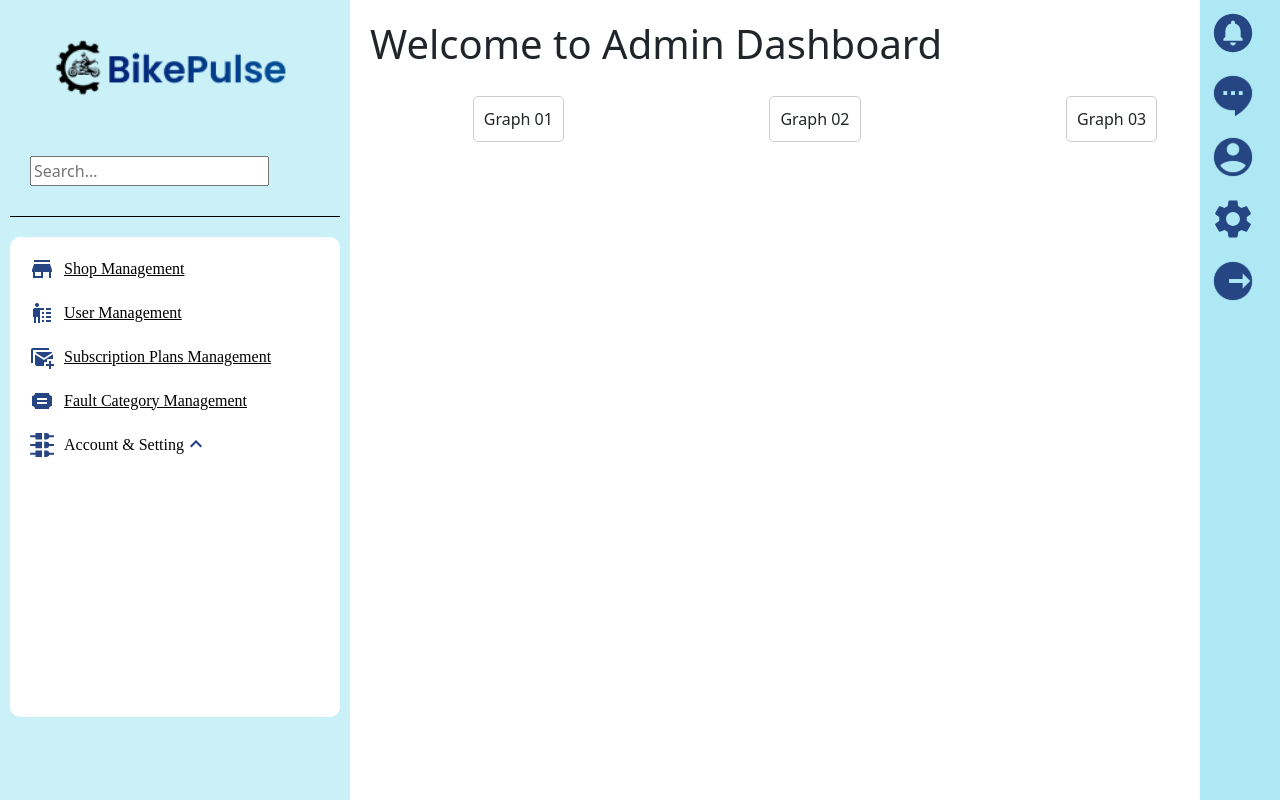
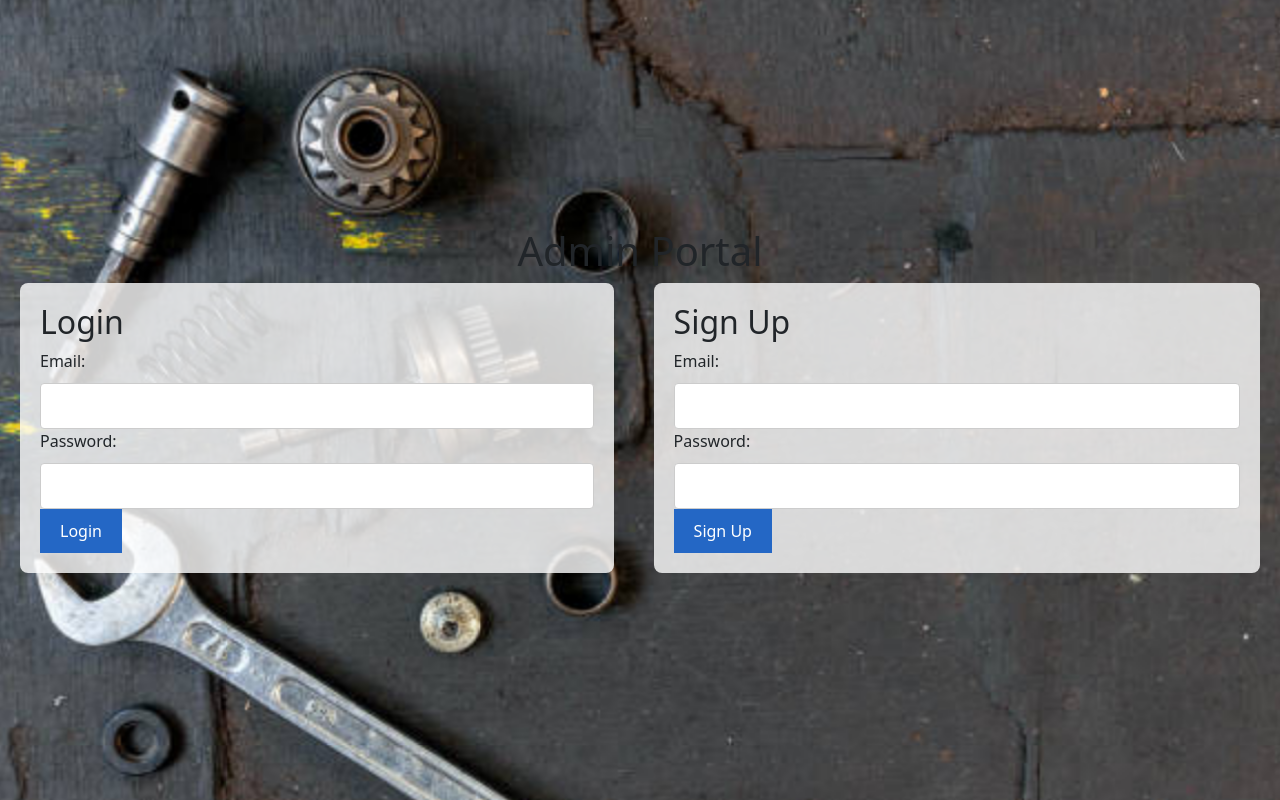
Before and after one commit to sithuminikaushalya/Motorbike_Service_Station_Reservation_System, a React (Create React App) app in the folder frontend/: page / in a window 1280 px wide. Built offline with nearby package versions, Linux system fonts and the light colour scheme.

Commit message:
New Files and Some Modifications

```diff
--- a/frontend/src/App.js
+++ b/frontend/src/App.js
@@ -5,18 +5,21 @@ import LeftSidebar from "./admin/common/LeftSidebar";
 import FaultManagementWindow from "./admin/views/FaultManagementWindow";
 import UserManagementWindow from "./admin/views/UserManagementWindow";
 import ShopManagementWindow from "./admin/views/ShopManagementWindow";
+import SubscriptionPlansManagementWindow from "./admin/views/SubscriptionPlansManagamentWindow";
+import AdminHomePage from "./admin/views/AdminHomePage";
 
 
 const App = () =>{
   return(
    <Router>
       <Routes>
-        <Route path="/" element={<AdminDashboard  />} />
+        <Route path="/" element={<AdminHomePage />} />
+        <Route path="/admin/dashboard" element={<AdminDashboard  />} />
         <Route path="/" element={<LeftSidebar />} />
         <Route path="/fault-management" element={<FaultManagementWindow />} />
         <Route path="/user-management" element={<UserManagementWindow />} />
         <Route path="/shop-management" element={<ShopManagementWindow />} />
-
+        <Route path="/subscription-plans" element={<SubscriptionPlansManagementWindow />} />
       </Routes>
     </Router>
 
--- a/frontend/src/admin/common/LeftSidebar.jsx
+++ b/frontend/src/admin/common/LeftSidebar.jsx
@@ -1,4 +1,3 @@
-// src/common/LeftSidebar.jsx
 import React from 'react';
 import { Link } from 'react-router-dom';
 import './LeftSidebar.css';
@@ -49,7 +48,6 @@ const LeftSidebar = () => {
           <img src={DropdownIcon} alt="Dropdown" className="dropdown-icon" />
           <div className="dropdown-content">
             <span>Profile</span>
-            <span>User Managemnt</span>
             <span>Account Setting</span>
             <span>Chat Setting</span>
           </div>
--- /dev/null
+++ b/frontend/src/admin/views/AdminHomePage.css
@@ -0,0 +1,80 @@
+.admin-home-page {
+    position: relative;
+    height: 100vh;
+    overflow: hidden;
+}
+
+.background-image {
+    position: absolute;
+    top: 0;
+    left: 0;
+    width: 100%;
+    height: 100%;
+    background: url('../../assets/home.jpg') center/cover;
+    animation: backgroundAnimation 20s infinite alternate;
+    /* Add animation */
+}
+
+.content {
+    position: relative;
+    z-index: 1;
+    display: flex;
+    flex-direction: column;
+    align-items: center;
+    justify-content: center;
+    height: 100%;
+}
+
+h1 {
+    color: #fff;
+    font-size: 30em; /* Adjusted font size */
+    margin-bottom: 30px;
+}
+
+.forms-container {
+    display: flex;
+}
+
+form {
+    background-color: rgba(255, 255, 255, 0.8);
+    padding: 20px;
+    border-radius: 8px;
+    margin: 0 20px;
+}
+
+label {
+    display: block;
+    margin-bottom: 10px;
+}
+
+input {
+    width: 100%;
+    padding: 10px;
+    margin-bottom: 30px;
+    border: 1px solid #ccc;
+    border-radius: 4px;
+}
+
+button {
+    background-color: #2467c5;
+    color: #fff;
+    padding: 10px 20px;
+    margin-top: 20px;
+    border: none;
+    border-radius: 15px;
+    cursor: pointer;
+}
+
+button:hover {
+    background-color: #45a049;
+}
+
+@keyframes backgroundAnimation {
+    from {
+        transform: scale(1);
+    }
+
+    to {
+        transform: scale(1.1);
+    }
+}
--- /dev/null
+++ b/frontend/src/admin/views/AdminHomePage.jsx
@@ -0,0 +1,72 @@
+import React, { useState } from 'react';
+import { useNavigate } from 'react-router-dom'; // Import useNavigate
+import './AdminHomePage.css';
+
+const AdminHomePage = () => {
+  const navigate = useNavigate(); // Initialize useNavigate
+
+  const [loginData, setLoginData] = useState({ email: '', password: '' });
+  const [signupData, setSignupData] = useState({ email: '', password: '' });
+
+  const handleLoginSubmit = (e) => {
+    e.preventDefault();
+    // Add your login logic here
+    console.log('Login submitted:', loginData);
+
+    // Assuming successful login, navigate to the admin dashboard
+    navigate('/admin/dashboard');
+  };
+
+  const handleSignupSubmit = (e) => {
+    e.preventDefault();
+    // Add your signup logic here
+    console.log('Signup submitted:', signupData);
+  };
+
+  return (
+    <div className="admin-home-page">
+      <div className="background-image"></div>
+      <div className="content">
+        <h1 className="admin-title">Admin Portal</h1>
+
+        <div className="forms-container">
+          <form className="login-form" onSubmit={handleLoginSubmit}>
+            <h2>Login</h2>
+            <label>Email:</label>
+            <input
+              type="email"
+              value={loginData.email}
+              onChange={(e) => setLoginData({ ...loginData, email: e.target.value })}
+            />
+            <label>Password:</label>
+            <input
+              type="password"
+              value={loginData.password}
+              onChange={(e) => setLoginData({ ...loginData, password: e.target.value })}
+            />
+            <button type="submit">Login</button>
+          </form>
+
+          <form className="signup-form" onSubmit={handleSignupSubmit}>
+            <h2>Sign Up</h2>
+            <label>Email:</label>
+            <input
+              type="email"
+              value={signupData.email}
+              onChange={(e) => setSignupData({ ...signupData, email: e.target.value })}
+            />
+            <label>Password:</label>
+            <input
+              type="password"
+              value={signupData.password}
+              onChange={(e) => setSignupData({ ...signupData, password: e.target.value })}
+            />
+            <button type="submit">Sign Up</button>
+          </form>
+        </div>
+      </div>
+    </div>
+  );
+};
+
+export default AdminHomePage;
--- a/frontend/src/admin/views/ShopManagementWindow.css
+++ b/frontend/src/admin/views/ShopManagementWindow.css
@@ -1,4 +1,3 @@
-/* Default styles */
 .shop-management {
   display: flex;
   height: 100vh;
--- /dev/null
+++ b/frontend/src/admin/views/SubscriptionPlansManagamentWindow.jsx
@@ -0,0 +1,79 @@
+import React, { useState } from 'react';
+import './SubscriptionPlansmanagementWindow.css';
+import LeftSidebar from '../common/LeftSidebar';
+import RightSidebar from '../common/RightSidebar';
+
+const SubscriptionPlansManagementWindow = () => {
+  const [plans, setPlans] = useState([
+    { id: 1, name: 'Plan 1', description: '', price: '' },
+    { id: 2, name: 'Plan 2', description: '', price: '' },
+    { id: 3, name: 'Plan 3', description: '', price: '' },
+  ]);
+
+  const [editMode, setEditMode] = useState(false);
+
+  const handleInputChange = (id, field, value) => {
+    setPlans((prevPlans) =>
+      prevPlans.map((plan) => (plan.id === id ? { ...plan, [field]: value } : plan))
+    );
+  };
+
+  const handleSave = () => {
+    setEditMode(false);
+    alert('Plans saved!');
+  };
+
+  return (
+    <div className="subscription-plans-management">
+      <LeftSidebar />
+
+      <div className="subscription-plans-management-content">
+        <h2>Subscription Plans Management</h2>
+        {plans.map((plan) => (
+          <div key={plan.id} className="plan-item">
+            <form className="plan-form">
+              <label>{`Plan ${plan.id} Name:`}</label>
+              <input
+                type="text"
+                value={plan.name}
+                onChange={(e) => handleInputChange(plan.id, 'name', e.target.value)}
+                readOnly={!editMode}
+              />
+              <br />
+              <label>Description:</label>
+              <input
+                type="text"
+                value={plan.description}
+                onChange={(e) => handleInputChange(plan.id, 'description', e.target.value)}
+                readOnly={!editMode}
+              />
+              <br />
+              <label>Price:</label>
+              <input
+                type="text"
+                value={plan.price}
+                onChange={(e) => handleInputChange(plan.id, 'price', e.target.value)}
+                readOnly={!editMode}
+              />
+            </form>
+          </div>
+        ))}
+        <div className="subscription-plans-management-buttons">
+          <button
+            className={`edit-button ${editMode ? 'active' : ''}`}
+            onClick={() => setEditMode(!editMode)}
+          >
+            Edit
+          </button>
+          <button className="save-button" onClick={handleSave} disabled={!editMode}>
+            Save
+          </button>
+        </div>
+      </div>
+
+      <RightSidebar />
+    </div>
+  );
+};
+
+export default SubscriptionPlansManagementWindow;
--- /dev/null
+++ b/frontend/src/admin/views/SubscriptionPlansmanagementWindow.css
@@ -0,0 +1,81 @@
+/* SubscriptionPlansManagementWindow.css */
+
+.subscription-plans-management {
+    display: flex;
+    height: 100vh;
+  }
+
+  .left-sidebar {
+    width: 350px;
+    background-color: #CAF0F8;
+    color: #fff;
+    padding: 10px;
+    height: 100vh;
+  }
+
+  .subscription-plans-management-content {
+    flex: 1;
+    display: flex;
+    flex-direction: column;
+    align-items: center;
+    margin-left: 350px;
+    margin-right: 100px;
+    padding: 20px;
+  }
+
+  .subscription-plans-management-content h2 {
+    margin-top: 10px;
+    margin-bottom: 20px;
+  }
+
+  .plan-list {
+    overflow-y: auto;
+    width: 70%;
+    margin-top: 10px;
+  }
+
+  .plan-item {
+    background-color: #F1F4F7;
+    margin-bottom: 20px;
+    width: 700px;
+    border: 1px solid #ccc;
+    border-radius: 8px;
+    padding: 20px;
+    display: flex;
+    flex-direction: column;
+  }
+
+  .plan-item p {
+    margin-bottom: 15px;  /* Increased margin between paragraphs */
+  }
+
+  .plan-form input {
+    margin-bottom: 20px;  /* Further increased margin between input boxes */
+    padding: 15px;  /* Increased padding */
+    background-color: #F5FBFF;
+    border: 1px solid #ccc;
+    border-radius: 4px;
+  }
+
+  .subscription-plans-management-buttons {
+    display: flex;
+    justify-content: space-between;
+    align-items: center;
+    margin-top: 20px;
+  }
+
+  .save-button,
+  .edit-button {
+    background-color: #4caf50;
+    color: #fff;
+    padding: 15px 30px;  /* Increased padding */
+    border: none;
+    border-radius: 4px;
+    cursor: pointer;
+    margin-bottom: 20px;
+  }
+
+  .save-button:hover,
+  .edit-button:hover {
+    background-color: #9dc8ec;
+  }
--- a/frontend/src/admin/views/UserManagementWindow.jsx
+++ b/frontend/src/admin/views/UserManagementWindow.jsx
@@ -1,5 +1,3 @@
-// UserManagementWindow.jsx
-
 import React, { useState, useEffect } from 'react';
 import './UserManagementWindow.css';
 import LeftSidebar from '../common/LeftSidebar';
```
Also changed, not shown: frontend/src/admin/views/ShopViewDetailsWindow.css (added), frontend/src/admin/views/ShopViewDetailsWindow.jsx (added), frontend/src/assets/admin_home.jpg (added), frontend/src/assets/home.jpg (added).
